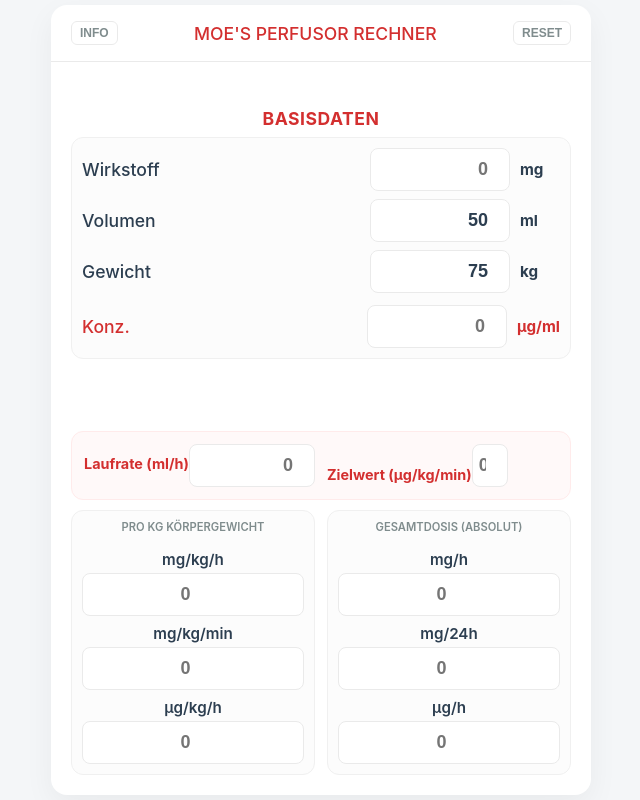
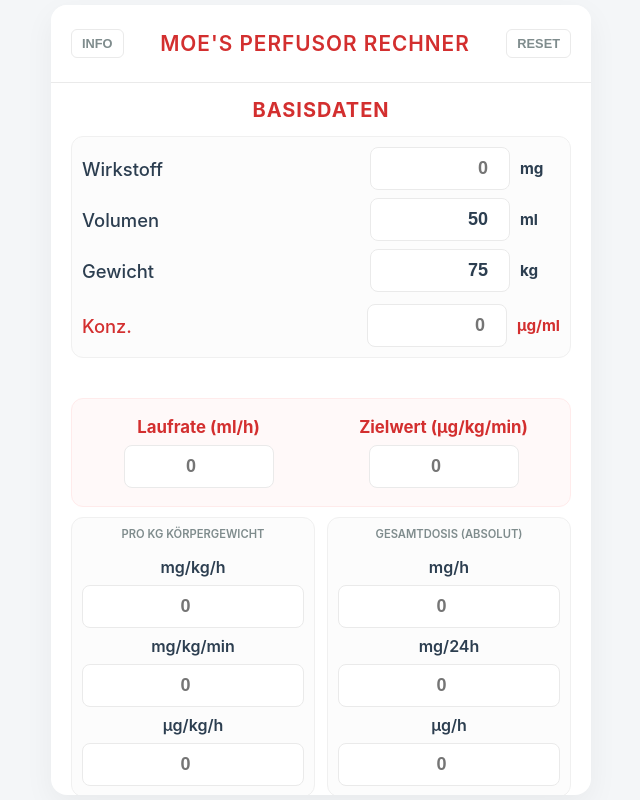
Before and after one commit to Moe1701/perfusor-rechner, a React (Vite) app: page / in a window 1280 px wide. Shown: the whole page, without its empty margins (319-959 px from the left). Built offline with nearby package versions, Linux system fonts and the light colour scheme.

Commit message:
style(ui): consolidate styles, enforce clean 50-50 vertical flex layout, and stack highlight box inputs properly for an elegant dashboard view

```diff
--- a/src/styles/globals.css
+++ b/src/styles/globals.css
@@ -45,27 +45,51 @@ body {
     flex-direction: column;
     flex-grow: 1;
     height: 100%;
-    /* Kopfzeile klebt jetzt wieder ganz oben am Rand! */
 }
 
+/* =========================================
+   Kopfzeile (Höher & Eleganter)
+   ========================================= */
 .header {
-    padding: 16px 20px; /* Höhere, elegantere Kopfzeile */
+    padding: 24px 20px;
     display: flex;
     justify-content: space-between;
     align-items: center;
     border-bottom: 1px solid var(--border-light);
+    background-color: var(--surface-white);
 }
-.header h1 { margin: 0; font-size: 1.1rem; font-weight: 500; color: var(--primary-red); text-transform: uppercase; text-align: center; flex: 1; }
-.header-btn { background: none; border: 1px solid var(--border-light); color: var(--text-muted); padding: 4px 8px; border-radius: 6px; font-size: 0.75rem; font-weight: 600; text-transform: uppercase; cursor: pointer; }
+.header h1 {
+    margin: 0;
+    font-size: 1.3rem;
+    font-weight: 600;
+    color: var(--primary-red);
+    text-transform: uppercase;
+    text-align: center;
+    flex: 1;
+    letter-spacing: 1px;
+}
+.header-btn {
+    background: none;
+    border: 1px solid var(--border-light);
+    color: var(--text-muted);
+    padding: 6px 10px;
+    border-radius: 6px;
+    font-size: 0.8rem;
+    font-weight: 600;
+    text-transform: uppercase;
+    cursor: pointer;
+}
 
-/* Beide Sektionen teilen sich den Platz exakt 50/50 auf */
+/* =========================================
+   Sektionen & Container (50/50 Layout)
+   ========================================= */
 .section {
     padding: 15px 20px;
     border-bottom: none;
     display: flex;
     flex-direction: column;
     flex: 1;
-    justify-content: center; /* Zentriert die Container vertikal in ihrer jeweiligen Hälfte */
+    justify-content: center;
 }
 
 .section:last-child {
@@ -73,13 +97,13 @@ body {
 }
 
 .section-title {
-    font-size: 1.1rem;
+    font-size: 1.25rem;
     text-transform: uppercase;
     color: var(--primary-red);
     font-weight: 700;
-    margin-bottom: 8px;
+    margin-bottom: 14px;
     text-align: center;
-    letter-spacing: 0.5px;
+    letter-spacing: 1px;
 }
 
 .tile { background-color: var(--bg-tile); border-radius: var(--radius-tile); padding: 10px; margin-bottom: 10px; border: 1px solid #f0f0f0; }
@@ -91,7 +115,7 @@ body {
    ========================================= */
 .input-group { margin-bottom: 8px; display: flex; align-items: center; justify-content: space-between; }
 .input-group:last-child { margin-bottom: 0; }
-.input-group label { font-size: 1.1rem; font-weight: 500; flex: 0 0 75px; }
+.input-group label { font-size: 1.15rem; font-weight: 500; flex: 0 0 85px; color: var(--text-dark); }
 
 .input-group.no-label label { display: none; }
 .input-group.no-label .input-wrapper { flex: 1; }
@@ -118,7 +142,6 @@ body {
 
 .input-wrapper input:focus { outline: none; border-color: #ffbaba; box-shadow: 0 0 0 3px rgba(211, 47, 47, 0.05); }
 
-/* Einheit nimmt rechts exakt 50px Platz ein (10px Margin + 40px Breite) */
 .unit {
     margin-left: 10px;
     font-size: 0.95rem;
@@ -134,7 +157,8 @@ body {
 .primary-rates-grid {
     display: grid;
     grid-template-columns: 1fr 1fr;
-    gap: 12px;
+    gap: 16px;
+    padding: 6px 0;
 }
 
 .primary-rates-grid .input-group {
@@ -142,36 +166,29 @@ body {
     display: flex;
     flex-direction: column;
     justify-content: center;
-    gap: 4px;
+    align-items: stretch;
     margin-bottom: 0;
 }
 
-/* Laufrate (links) zentrieren */
-.primary-rates-grid .input-group:first-child .input-wrapper {
+.primary-rates-grid .input-group.stacked .input-wrapper {
+    flex-direction: column;
     align-items: center;
 }
-.primary-rates-grid .input-group:first-child input {
-    max-width: 140px;
+
+.primary-rates-grid .input-wrapper input {
+    max-width: 150px;
     width: 100%;
-}
-
-/* Zielwert (rechts) exakt an den Basisdaten ausrichten ("Die Flucht") */
-.primary-rates-grid .input-group:last-child .input-wrapper {
-    align-items: flex-end; /* Rechtsbündig im Grid-Feld */
-    padding-right: 50px; /* Simuliert exakt den Platz der Einheit in den Basisdaten! */
-}
-.primary-rates-grid .input-group:last-child input {
-    max-width: 140px;
-    width: 100%;
+    text-align: center;
 }
 
 .primary-rates-grid .unit {
-    font-size: 0.9rem;
+    font-size: 1.05rem;
     font-weight: 700;
     flex: none;
     margin-left: 0;
-    margin-bottom: 4px;
+    margin-bottom: 8px;
     text-align: center;
+    color: var(--primary-red);
 }
 
 /* =========================================
@@ -188,7 +205,7 @@ body {
     margin-bottom: 0;
     display: flex;
     flex-direction: column;
-    justify-content: space-evenly; /* Verteilt die 3 Felder elegant über die Höhe */
+    justify-content: space-evenly;
     gap: 8px;
 }
 
@@ -201,11 +218,11 @@ body {
 }
 
 .rates-grid .unit {
-    font-size: 0.95rem;
+    font-size: 1rem;
     font-weight: 600;
     flex: none;
     margin-left: 0;
-    margin-bottom: 4px;
+    margin-bottom: 8px;
     text-align: center;
     color: var(--text-dark);
 }
```
